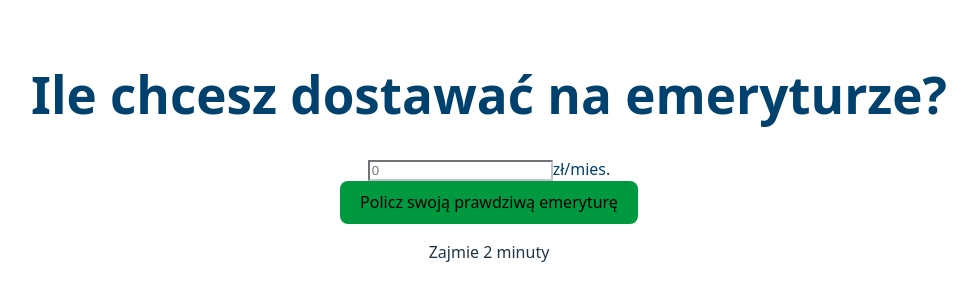
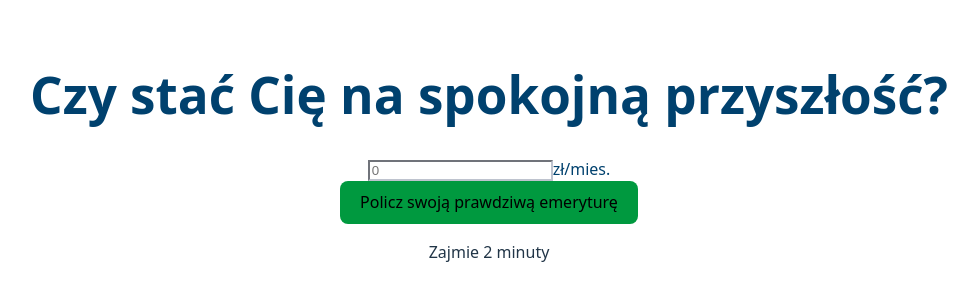
Before and after one commit to Pawlllosss/aviation-planner-chat-ui, a React (Vite) app: page /stack in a window 1280 px wide. Shown: the part 244-544 px from the top of the page, without its empty margins (151-1129 px from the left). Built offline with nearby package versions, Linux system fonts and the light colour scheme.

Commit message:
change title

```diff
--- a/src/pages/LandingStack.tsx
+++ b/src/pages/LandingStack.tsx
@@ -102,7 +102,7 @@ function LandingStack() {
             <div className="max-w-4xl w-full">
                 <div className="text-center mb-12">
                     <h1 className="text-5xl font-bold mb-6" style={{ color: 'rgb(0, 65, 110)' }}>
-                        Ile chcesz dostawać na emeryturze?
+                        Czy stać Cię na spokojną przyszłość?
                     </h1>
                     <div className="relative inline-block">
                         <input
```
